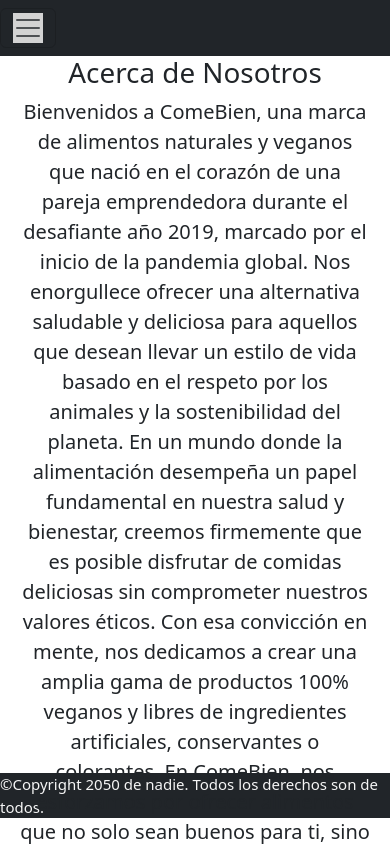
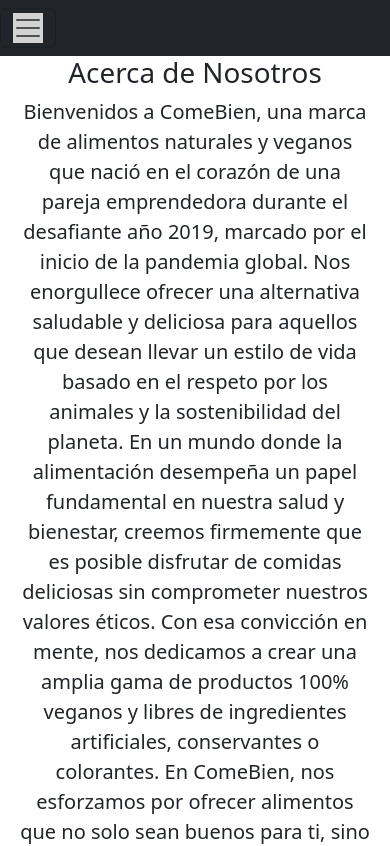
Before and after one commit to NachoPeralta/comeBien, a website: page pages/acercaDe.html in a window 390 px wide. Shown: the top 846 px of the page. Drawn offline with nearby package versions, Linux system fonts and the light colour scheme.

Commit message:
corrección responsive acercaDe

```diff
--- a/scss/_acercaDe.scss
+++ b/scss/_acercaDe.scss
@@ -3,7 +3,8 @@
 /********** ACERCA DE **********/
 
 .acercaDeDiv {
-  height: 85vh;
+  height: 85%;
+
   p {
     font-size: 20px;
     line-height: 1.5;
```
Also changed, not shown: css/main.css, 1 other file.
